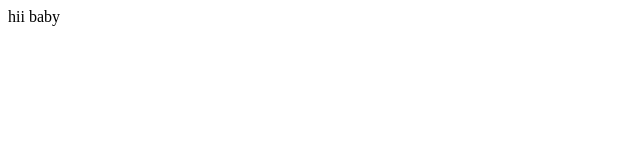
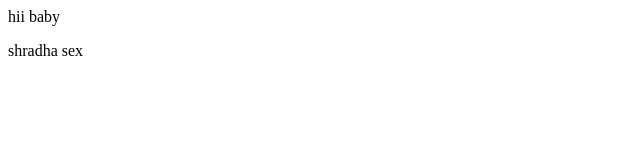
Before and after one commit to harshitst/localrepo, a plain HTML site: page index.html in a window 1280 px wide. Shown: the full height of the page, 0-640 px from the left. Drawn offline with Linux system fonts and the light colour scheme.

Commit message:
adds new

```diff
--- a/index.html
+++ b/index.html
@@ -1,3 +1,7 @@
 <P>
     hii baby
 </P>
+<p>
+
+    shradha sex
+</p>
```
